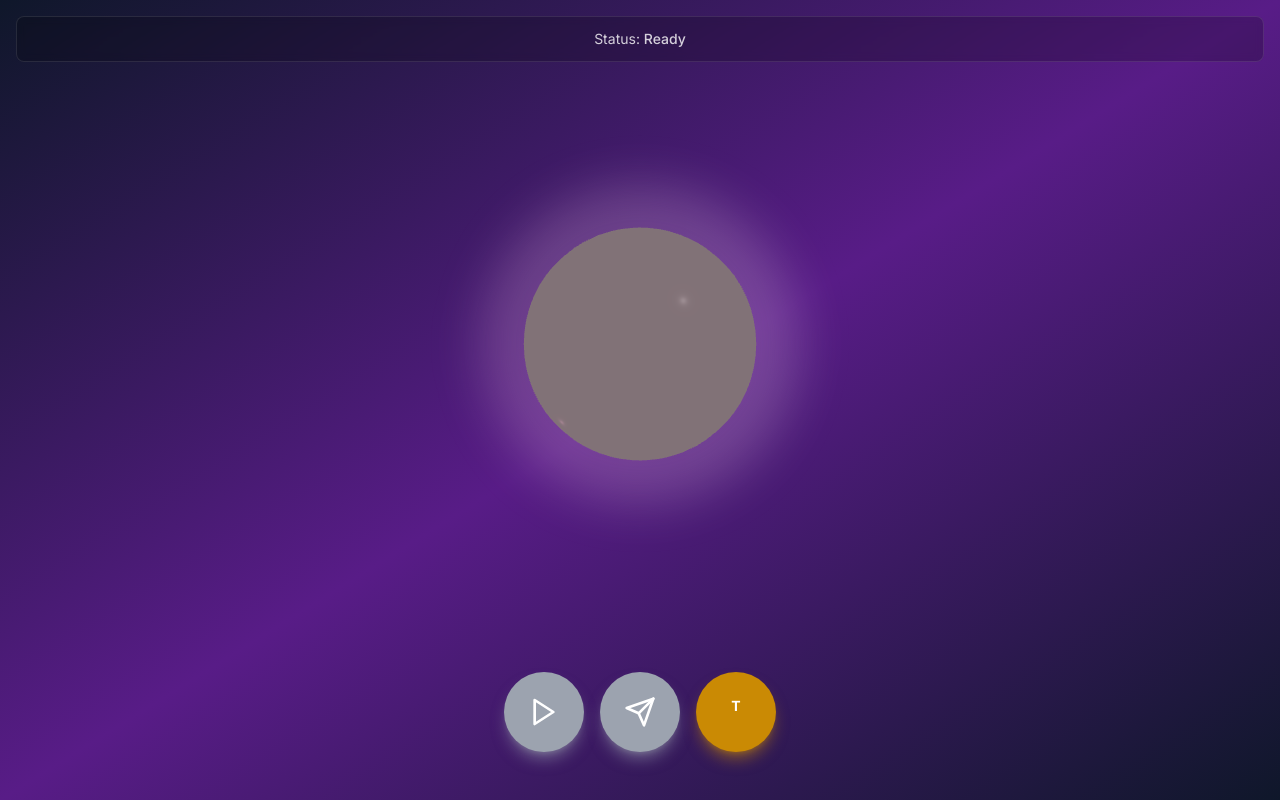
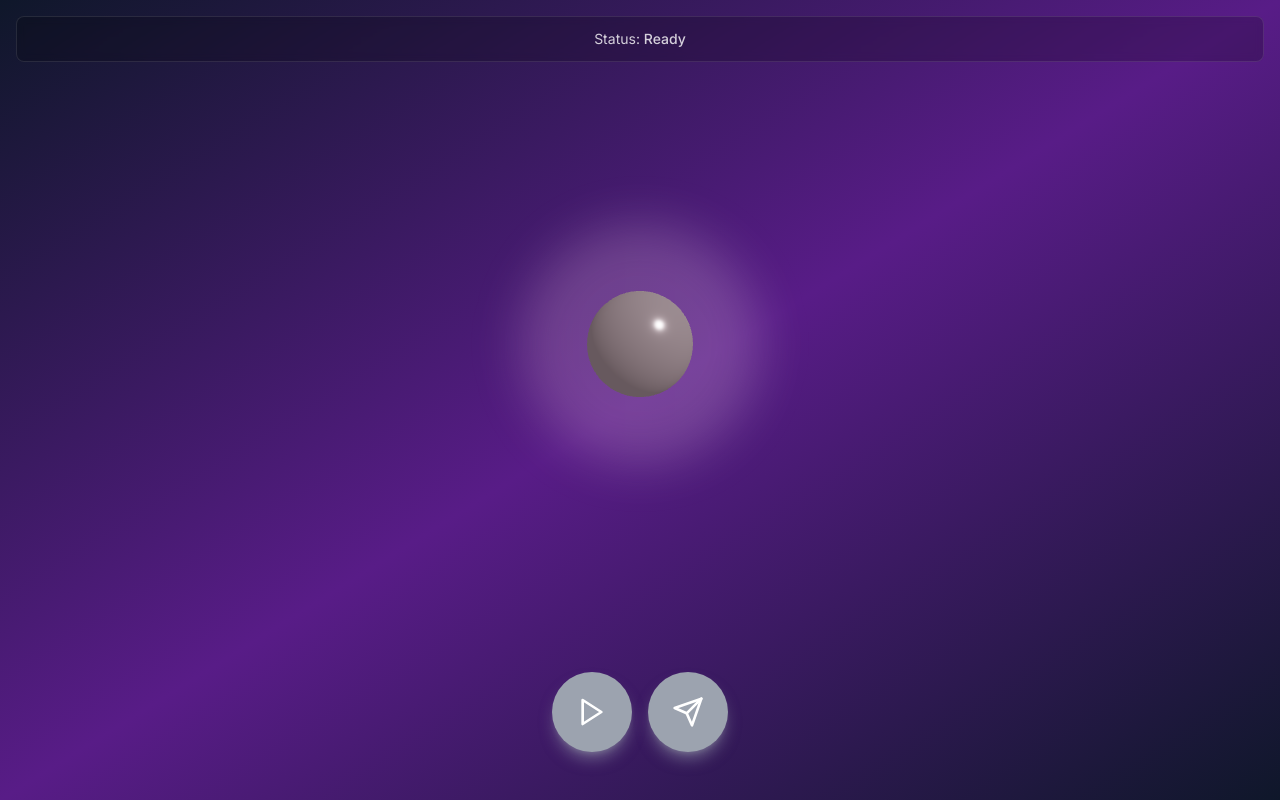
Before and after one commit to cypher-eth/AIR-agent, a Next.js app: page / in a window 1280 px wide. Built offline with nearby package versions, Linux system fonts and the light colour scheme.

Commit message:
update sphere

```diff
--- a/app/globals.css
+++ b/app/globals.css
@@ -1,6 +1,38 @@
 @tailwind base;
 @tailwind components;
 @tailwind utilities;
+
+/* Custom scrollbar styles */
+.scrollbar-thin {
+  scrollbar-width: thin;
+}
+
+.scrollbar-thin::-webkit-scrollbar {
+  width: 6px;
+}
+
+.scrollbar-thin::-webkit-scrollbar-track {
+  background: transparent;
+}
+
+.scrollbar-thin::-webkit-scrollbar-thumb {
+  background: rgba(255, 255, 255, 0.2);
+  border-radius: 3px;
+}
+
+.scrollbar-thin::-webkit-scrollbar-thumb:hover {
+  background: rgba(255, 255, 255, 0.3);
+}
+
+/* Typewriter cursor animation */
+@keyframes blink {
+  0%, 50% { opacity: 1; }
+  51%, 100% { opacity: 0; }
+}
+
+.animate-pulse {
+  animation: blink 1s infinite;
+}
 
 @layer base {
   html {
--- a/app/page.tsx
+++ b/app/page.tsx
@@ -4,6 +4,7 @@ import { useState } from 'react';
 import dynamic from 'next/dynamic';
 import { playTextToSpeech } from '@/lib/audio';
 import { Play, Square, Send } from 'lucide-react';
+import { ResponseModal } from '@/components/ResponseModal';
 
 export type ResponseType = 'info' | 'quiz' | 'correct';
 
@@ -28,6 +29,7 @@ export default function Home() {
   const [isPlaying, setIsPlaying] = useState(false);
   const [isProcessing, setIsProcessing] = useState(false);
   const [status, setStatus] = useState<string>('Ready');
+  const [showModal, setShowModal] = useState(false);
 
   // Unified function to process audio/transcript with AI
   const processWithAI = async (transcript: string, audioBlob?: Blob) => {
@@ -67,6 +69,9 @@ export default function Home() {
       setCurrentResponse(aiResponse.responseText);
       setAiDebug(aiResponse);
       setStatus('Playing AI response...');
+
+      // Show modal with response
+      setShowModal(true);
 
       // Play audio response if available
       if (aiResponse.responseAudioUrl) {
@@ -110,6 +115,9 @@ export default function Home() {
       const errorMessage = 'Sorry, I encountered an error processing your request. Please try again.';
       setCurrentResponse(errorMessage);
       setStatus('Error occurred');
+
+      // Show modal with error
+      setShowModal(true);
 
       // Play error message
       setIsSpeaking(true);
@@ -156,6 +164,7 @@ export default function Home() {
       console.error('Error sending audio to AI:', error);
       setCurrentResponse('Sorry, I encountered an error processing your audio. Please try again.');
       setStatus('Error occurred');
+      setShowModal(true);
     }
   };
 
@@ -192,16 +201,39 @@ export default function Home() {
       if (result.success) {
         setCurrentResponse(`N8N Test Successful! Response keys: ${result.responseKeys.join(', ')}`);
         setAiDebug(result);
+        setShowModal(true);
       } else {
         setCurrentResponse(`N8N Test Failed: ${result.error}`);
         setAiDebug(result);
+        setShowModal(true);
       }
     } catch (error) {
       console.error('Error testing n8n:', error);
       setCurrentResponse('Error testing n8n workflow');
+      setShowModal(true);
     } finally {
       setIsProcessing(false);
       setStatus('Ready');
+    }
+  };
+
+  // Toggle speech playback
+  const toggleSpeech = () => {
+    if (isSpeaking) {
+      // Stop speaking
+      setIsSpeaking(false);
+      setAudioAmplitude(0);
+    } else {
+      // Start speaking
+      if (currentResponse) {
+        setIsSpeaking(true);
+        playTextToSpeech(currentResponse, (amplitude) => {
+          setAudioAmplitude(amplitude);
+        }).then(() => {
+          setIsSpeaking(false);
+          setAudioAmplitude(0);
+        });
+      }
     }
   };
 
@@ -223,25 +255,6 @@ export default function Home() {
           onVoiceInput={handleVoiceInput}
         />
       </div>
-
-      {/* Response Text Display */}
-      {currentResponse && (
-        <div className="w-full max-w-2xl mx-4 mb-8">
-          <div className="bg-black/20 backdrop-blur-sm rounded-lg p-4 border border-white/10">
-            <p className="text-center text-lg leading-relaxed">
-              {currentResponse}
-            </p>
-            {aiDebug && (
-              <details className="mt-4">
-                <summary className="text-xs text-gray-400 cursor-pointer">Debug Info</summary>
-                <pre className="mt-2 text-xs text-left text-gray-400 whitespace-pre-wrap break-all">
-                  {JSON.stringify(aiDebug, null, 2)}
-                </pre>
-              </details>
-            )}
-          </div>
-        </div>
-      )}
 
       {/* Control Buttons */}
       <div className="flex items-center space-x-4 mb-8">
@@ -300,33 +313,16 @@ export default function Home() {
             <div className="absolute inset-0 rounded-full bg-blue-500 animate-ping opacity-20" />
           )}
         </button>
+      </div>
 
-        {/* Test N8N Button */}
-        <button
-          className={`
-            relative w-20 h-20 rounded-full font-medium text-white
-            transition-all duration-200 transform
-            ${isProcessing
-              ? 'bg-yellow-500 scale-110 shadow-lg shadow-yellow-500/50'
-              : 'bg-yellow-600 hover:bg-yellow-700 shadow-lg shadow-yellow-600/50'
-            }
-            cursor-pointer
-            active:scale-95
-          `}
-          onClick={testN8nWorkflow}
-          disabled={isProcessing}
-          title="Test n8n workflow"
-        >
-          {isProcessing ? (
-            <div className="w-8 h-8 mx-auto border-2 border-white border-t-transparent rounded-full animate-spin" />
-          ) : (
-            <div className="w-8 h-8 mx-auto text-center text-sm font-bold">T</div>
-          )}
-          {isProcessing && (
-            <div className="absolute inset-0 rounded-full bg-yellow-500 animate-ping opacity-20" />
-          )}
-        </button>
-      </div>
+      {/* Response Modal */}
+      <ResponseModal
+        isOpen={showModal}
+        onClose={() => setShowModal(false)}
+        responseText={currentResponse}
+        isSpeaking={isSpeaking}
+        onToggleSpeech={toggleSpeech}
+      />
     </main>
   );
 }
--- a/components/ResponseModal.tsx
+++ b/components/ResponseModal.tsx
@@ -2,6 +2,9 @@
 
 import { useState, useEffect, useRef } from 'react';
 import { X, Volume2, VolumeX } from 'lucide-react';
+import dynamic from 'next/dynamic';
+
+const Sphere = dynamic(() => import('./Sphere').then(mod => mod.Sphere), { ssr: false });
 
 interface ResponseModalProps {
   isOpen: boolean;
@@ -70,9 +73,15 @@ export function ResponseModal({
       <div className="bg-gray-900/95 backdrop-blur-md rounded-2xl border border-white/10 shadow-2xl max-w-4xl w-full max-h-[80vh] flex flex-col">
         {/* Header */}
         <div className="flex items-center justify-between p-6 border-b border-white/10">
-          <h2 className="text-xl font-semibold text-white">
-            AI Response
-          </h2>
+          <div className="flex items-center space-x-3">
+            {/* Small Sphere */}
+            <div className="w-8 h-8 flex items-center justify-center">
+              <Sphere amplitude={0.5} onVoiceInput={() => {}} small={true} />
+            </div>
+            <h2 className="text-xl font-semibold text-white">
+              Air Agent
+            </h2>
+          </div>
           <div className="flex items-center space-x-3">
             {/* Speech Toggle */}
             <button
@@ -138,6 +147,19 @@ export function ResponseModal({
               />
               <span>Auto-scroll</span>
             </label>
+            {/* Skip Button */}
+            {isSpeaking && currentIndex < responseText.length && (
+              <button
+                className="ml-4 px-4 py-2 rounded-lg bg-blue-600 hover:bg-blue-700 text-white font-semibold transition-all duration-200"
+                onClick={() => {
+                  setDisplayedText(responseText);
+                  setCurrentIndex(responseText.length);
+                }}
+                title="Skip to end"
+              >
+                Skip
+              </button>
+            )}
           </div>
         </div>
       </div>
--- a/components/Sphere.tsx
+++ b/components/Sphere.tsx
@@ -7,6 +7,7 @@ import * as THREE from 'three';
 interface SphereProps {
   amplitude: number;
   onVoiceInput: (transcript: string, audioBlob?: Blob) => void;
+  small?: boolean;
 }
 
 function AnimatedSphere({ isIdle, isSpeaking, isListening, amplitude }: { isIdle: boolean; isSpeaking: boolean; isListening: boolean; amplitude: number; }) {
@@ -65,7 +66,7 @@ function AnimatedSphere({ isIdle, isSpeaking, isListening, amplitude }: { isIdle
   );
 }
 
-export function Sphere({ amplitude, onVoiceInput }: SphereProps) {
+export function Sphere({ amplitude, onVoiceInput, small }: SphereProps) {
   const [isIdle, setIsIdle] = useState(true);
   const [isListening, setIsListening] = useState(false);
   const [isSpeaking, setIsSpeaking] = useState(false);
@@ -243,19 +244,19 @@ export function Sphere({ amplitude, onVoiceInput }: SphereProps) {
   };
 
   return (
-    <div className="w-80 h-80 relative select-none"
-      onPointerDown={handlePointerDown}
-      onPointerUp={handlePointerUp}
-      onPointerLeave={handlePointerUp}
-      onPointerCancel={handlePointerUp}
-      >
-      <Canvas
-        camera={{ position: [0, 0, 3], fov: 50 }}
-        style={{ background: 'transparent' }}
-      >
-        <ambientLight intensity={1} />
-        <pointLight position={[10, 10, 10]} intensity={1} />
-        <pointLight position={[-10, -10, -10]} intensity={0.5} color="#f9a8d4" />
+    <div
+      className={small ? 'relative flex items-center justify-center select-none w-full h-full' : 'relative flex items-center justify-center select-none'}
+      style={small ? {} : { width: 240, height: 240 }}
+      {...(!small && {
+        onPointerDown: handlePointerDown,
+        onPointerUp: handlePointerUp,
+        onPointerLeave: handlePointerUp,
+        onPointerCancel: handlePointerUp,
+      })}
+    >
+      <Canvas camera={{ position: [0, 0, 3] }} shadows style={small ? { width: '100%', height: '100%' } : {}}>
+        <ambientLight intensity={0.7} />
+        <directionalLight position={[5, 5, 5]} intensity={0.7} />
         <AnimatedSphere isIdle={isIdle} isSpeaking={isSpeaking} isListening={isListening} amplitude={amplitude} />
       </Canvas>
       {/* Glow effect */}
```
